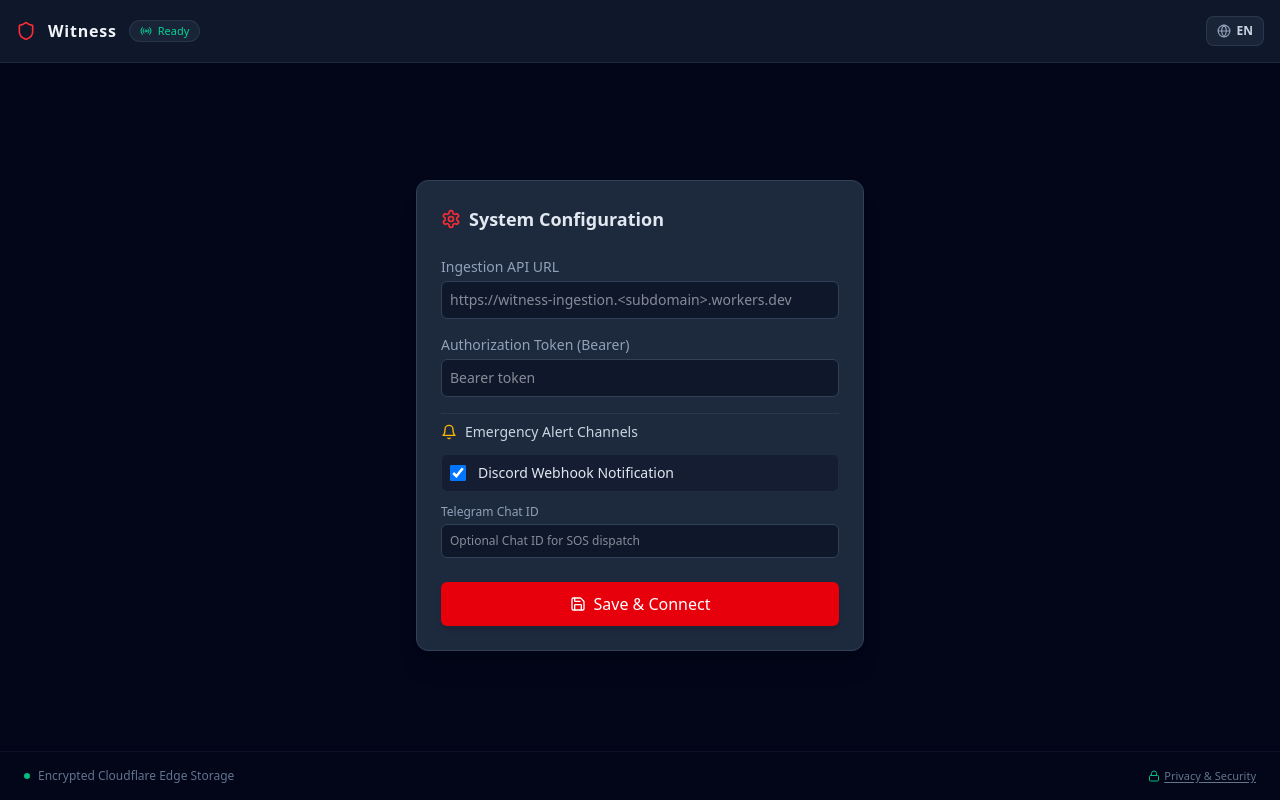
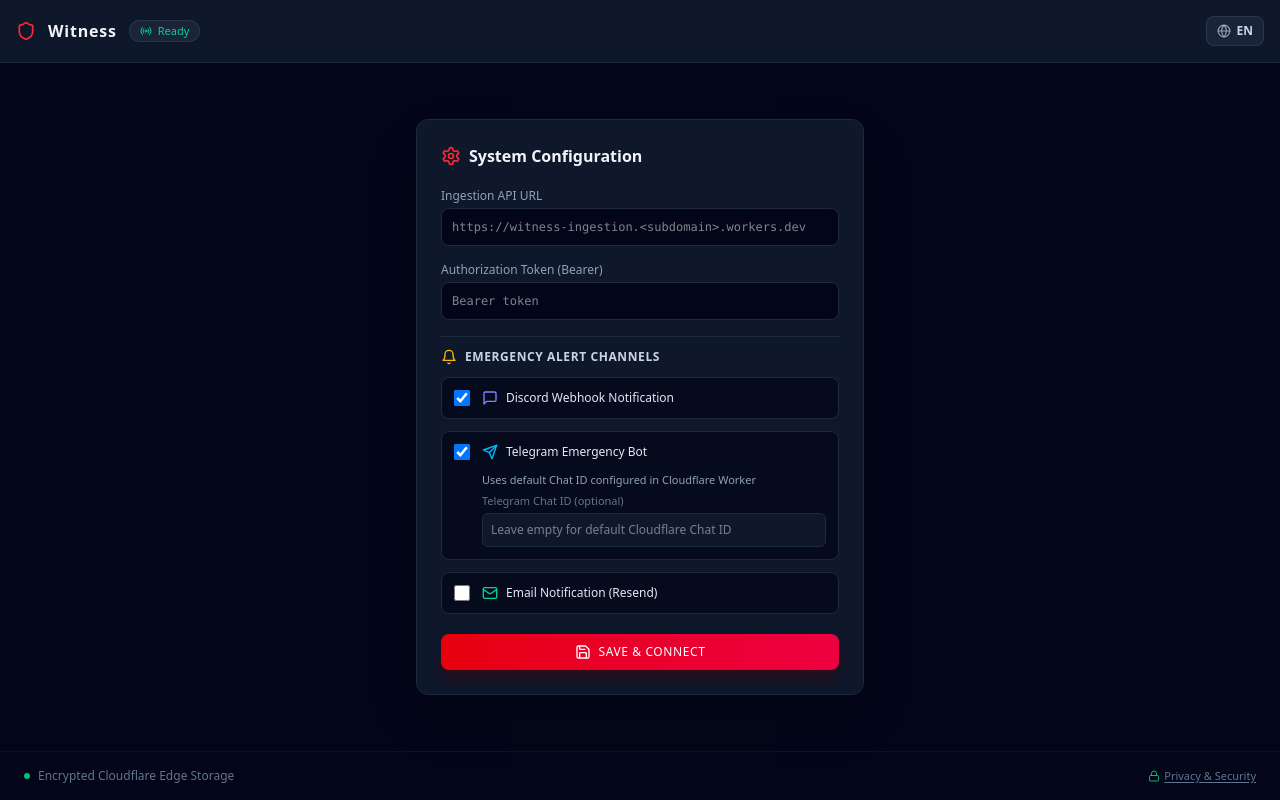
Before and after one commit to jammerdeployed/blackbox-protocol, a React (Vite) app in the folder apps/web/: page / in a window 1280 px wide. Built offline with nearby package versions, Linux system fonts and the light colour scheme.

Commit message:
feat(web,alert): add toggles for Telegram and Email alerts, auto-fallback to Cloudflare env chatId

```diff
--- a/apps/web/public/sw.js
+++ b/apps/web/public/sw.js
@@ -1,4 +1,4 @@
-const CACHE_NAME = 'witness-cache-v3';
+const CACHE_NAME = 'witness-cache-v4';
 
 // Immediately take control of all clients upon install
 self.addEventListener('install', (event) => {
--- a/apps/web/src/App.tsx
+++ b/apps/web/src/App.tsx
@@ -1,7 +1,7 @@
 import { useState, useEffect, useMemo, useCallback } from 'react';
 import { createPortal } from 'react-dom';
 import { Layout } from './components/Layout';
-import { SettingsPanel } from './components/SettingsPanel';
+import { SettingsPanel, type SettingsFormData } from './components/SettingsPanel';
 import { RecordButton } from './components/RecordButton';
 import { StatusBar } from './components/StatusBar';
 import { SessionList, type DisplaySession } from './components/SessionList';
@@ -14,7 +14,10 @@
   const [apiUrl, setApiUrl] = useState(localStorage.getItem('apiUrl') || '');
   const [token, setToken] = useState(localStorage.getItem('token') || '');
   const [chatId, setChatId] = useState(localStorage.getItem('chatId') || '');
+  const [emailAddress, setEmailAddress] = useState(localStorage.getItem('emailAddress') || '');
   const [discordAlert, setDiscordAlert] = useState(localStorage.getItem('discordAlert') !== 'false');
+  const [telegramAlert, setTelegramAlert] = useState(localStorage.getItem('telegramAlert') !== 'false');
+  const [emailAlert, setEmailAlert] = useState(localStorage.getItem('emailAlert') === 'true');
   const [isSettingsOpen, setIsSettingsOpen] = useState(false);
   const [isOnline, setIsOnline] = useState(navigator.onLine);
   const [sessions, setSessions] = useState<DisplaySession[]>([]);
@@ -67,10 +70,12 @@
   const alertPreferences: AlertPreferences = useMemo(
     () => ({
       discord: discordAlert,
-      telegram: Boolean(chatId.trim()),
-      email: false,
+      telegram: telegramAlert,
+      email: emailAlert,
+      chatId: chatId.trim() || undefined,
+      emailAddress: emailAddress.trim() || undefined,
     }),
-    [discordAlert, chatId]
+    [discordAlert, telegramAlert, emailAlert, chatId, emailAddress]
   );
 
   const { isRecording, duration, chunkCount, startRecording, stopRecording, error } = useRecorder(
@@ -81,15 +86,21 @@
   );
   const { uploadStats } = useUploadStatus();
 
-  const handleSaveSettings = (u: string, t: string, c: string, d: boolean) => {
-    localStorage.setItem('apiUrl', u);
-    localStorage.setItem('token', t);
-    localStorage.setItem('chatId', c);
-    localStorage.setItem('discordAlert', String(d));
-    setApiUrl(u);
-    setToken(t);
-    setChatId(c);
-    setDiscordAlert(d);
+  const handleSaveSettings = (data: SettingsFormData) => {
+    localStorage.setItem('apiUrl', data.url);
+    localStorage.setItem('token', data.token);
+    localStorage.setItem('chatId', data.chatId);
+    localStorage.setItem('emailAddress', data.emailAddress);
+    localStorage.setItem('discordAlert', String(data.discordEnabled));
+    localStorage.setItem('telegramAlert', String(data.telegramEnabled));
+    localStorage.setItem('emailAlert', String(data.emailEnabled));
+    setApiUrl(data.url);
+    setToken(data.token);
+    setChatId(data.chatId);
+    setEmailAddress(data.emailAddress);
+    setDiscordAlert(data.discordEnabled);
+    setTelegramAlert(data.telegramEnabled);
+    setEmailAlert(data.emailEnabled);
     setIsSettingsOpen(false);
   };
 
@@ -104,7 +115,10 @@
             initUrl={apiUrl}
             initToken={token}
             initChatId={chatId}
+            initEmailAddress={emailAddress}
             initDiscordEnabled={discordAlert}
+            initTelegramEnabled={telegramAlert}
+            initEmailEnabled={emailAlert}
           />
         </div>
       ) : (
@@ -152,7 +166,10 @@
                   initUrl={apiUrl}
                   initToken={token}
                   initChatId={chatId}
+                  initEmailAddress={emailAddress}
                   initDiscordEnabled={discordAlert}
+                  initTelegramEnabled={telegramAlert}
+                  initEmailEnabled={emailAlert}
                   onClose={() => setIsSettingsOpen(false)}
                 />
               </div>,
--- a/apps/web/src/components/SettingsPanel.tsx
+++ b/apps/web/src/components/SettingsPanel.tsx
@@ -1,13 +1,26 @@
 import React, { useState } from 'react';
-import { Settings, Save, Bell, X } from 'lucide-react';
+import { Settings, Save, Bell, X, Send, Mail, MessageSquare } from 'lucide-react';
 import { useTranslation } from '../lib/locales';
 
+export interface SettingsFormData {
+  url: string;
+  token: string;
+  chatId: string;
+  emailAddress: string;
+  discordEnabled: boolean;
+  telegramEnabled: boolean;
+  emailEnabled: boolean;
+}
+
 interface Props {
-  onSave: (url: string, token: string, chatId: string, discordEnabled: boolean) => void;
+  onSave: (data: SettingsFormData) => void;
   initUrl: string;
   initToken: string;
-  initChatId: string;
+  initChatId?: string;
+  initEmailAddress?: string;
   initDiscordEnabled?: boolean;
+  initTelegramEnabled?: boolean;
+  initEmailEnabled?: boolean;
   onClose?: () => void;
 }
 
@@ -15,33 +28,47 @@
   onSave,
   initUrl,
   initToken,
-  initChatId,
+  initChatId = '',
+  initEmailAddress = '',
   initDiscordEnabled = true,
+  initTelegramEnabled = true,
+  initEmailEnabled = false,
   onClose,
 }) => {
   const { t } = useTranslation();
   const [url, setUrl] = useState(initUrl);
   const [token, setToken] = useState(initToken);
   const [chatId, setChatId] = useState(initChatId);
+  const [emailAddress, setEmailAddress] = useState(initEmailAddress);
   const [discordEnabled, setDiscordEnabled] = useState(initDiscordEnabled);
+  const [telegramEnabled, setTelegramEnabled] = useState(initTelegramEnabled);
+  const [emailEnabled, setEmailEnabled] = useState(initEmailEnabled);
 
   const handleSubmit = (e: React.FormEvent) => {
     e.preventDefault();
-    onSave(url, token, chatId, discordEnabled);
+    onSave({
+      url,
+      token,
+      chatId,
+      emailAddress,
+      discordEnabled,
+      telegramEnabled,
+      emailEnabled,
+    });
   };
 
   return (
-    <div className="w-full max-w-md p-6 bg-slate-800 rounded-xl mt-4 shadow-xl border border-slate-700">
-      <div className="flex items-center justify-between mb-6 text-slate-200">
+    <div className="w-full max-w-md p-6 bg-slate-900 border border-slate-800 rounded-xl shadow-2xl">
+      <div className="flex items-center justify-between mb-5 text-slate-200">
         <div className="flex items-center gap-2">
           <Settings className="w-5 h-5 text-red-500" />
-          <h2 className="text-lg font-semibold">{t.systemConfig}</h2>
+          <h2 className="text-base font-bold text-slate-100">{t.systemConfig}</h2>
         </div>
         {onClose && (
           <button
             type="button"
             onClick={onClose}
-            className="p-1 rounded-md text-slate-400 hover:text-white hover:bg-slate-700 transition-colors"
+            className="p-1 rounded-md text-slate-400 hover:text-white hover:bg-slate-800 transition-colors"
             title={t.closeSettings}
           >
             <X className="w-5 h-5" />
@@ -51,59 +78,120 @@
 
       <form onSubmit={handleSubmit} className="space-y-4">
         <div>
-          <label className="block text-sm text-slate-400 mb-1">{t.apiUrlLabel}</label>
+          <label className="block text-xs font-medium text-slate-400 mb-1">{t.apiUrlLabel}</label>
           <input
             type="text"
             required
             value={url}
             onChange={(e) => setUrl(e.target.value)}
-            className="w-full bg-slate-900 border border-slate-700 rounded-md p-2 text-white focus:outline-none focus:border-red-500 text-sm"
+            className="w-full bg-slate-950 border border-slate-800 rounded-lg p-2.5 text-white focus:outline-none focus:border-red-500 text-xs font-mono"
             placeholder="https://witness-ingestion.<subdomain>.workers.dev"
           />
         </div>
 
         <div>
-          <label className="block text-sm text-slate-400 mb-1">{t.authTokenLabel}</label>
+          <label className="block text-xs font-medium text-slate-400 mb-1">{t.authTokenLabel}</label>
           <input
             type="password"
             value={token}
             onChange={(e) => setToken(e.target.value)}
-            className="w-full bg-slate-900 border border-slate-700 rounded-md p-2 text-white focus:outline-none focus:border-red-500 text-sm"
+            className="w-full bg-slate-950 border border-slate-800 rounded-lg p-2.5 text-white focus:outline-none focus:border-red-500 text-xs font-mono"
             placeholder="Bearer token"
           />
         </div>
 
-        <div className="pt-2 border-t border-slate-700/60">
-          <div className="flex items-center gap-2 mb-3 text-slate-300">
+        <div className="pt-3 border-t border-slate-800 space-y-3">
+          <div className="flex items-center gap-2 text-slate-300">
             <Bell className="w-4 h-4 text-amber-400" />
-            <span className="text-sm font-medium">{t.alertRouting}</span>
+            <span className="text-xs font-semibold uppercase tracking-wider">{t.alertRouting}</span>
           </div>
 
-          <label className="flex items-center gap-3 p-2 bg-slate-900/60 rounded-md border border-slate-700/40 cursor-pointer hover:bg-slate-900 transition-colors mb-3">
+          {/* Discord Webhook Option */}
+          <div className="p-3 bg-slate-950/70 border border-slate-800 rounded-lg transition-colors">
+            <label className="flex items-center gap-3 cursor-pointer select-none">
               <input
                 type="checkbox"
                 checked={discordEnabled}
                 onChange={(e) => setDiscordEnabled(e.target.checked)}
-              className="w-4 h-4 rounded text-red-600 focus:ring-red-500 bg-slate-800 border-slate-600"
+                className="w-4 h-4 rounded text-red-600 focus:ring-red-500 bg-slate-900 border-slate-700"
               />
-            <span className="text-sm text-slate-200">{t.discordAlert}</span>
+              <div className="flex items-center gap-2 text-slate-200">
+                <MessageSquare className="w-4 h-4 text-indigo-400" />
+                <span className="text-xs font-medium">{t.discordAlert}</span>
+              </div>
             </label>
+          </div>
 
+          {/* Telegram Bot Option */}
+          <div className="p-3 bg-slate-950/70 border border-slate-800 rounded-lg space-y-2 transition-colors">
+            <label className="flex items-center gap-3 cursor-pointer select-none">
+              <input
+                type="checkbox"
+                checked={telegramEnabled}
+                onChange={(e) => setTelegramEnabled(e.target.checked)}
+                className="w-4 h-4 rounded text-red-600 focus:ring-red-500 bg-slate-900 border-slate-700"
+              />
+              <div className="flex items-center gap-2 text-slate-200">
+                <Send className="w-4 h-4 text-sky-400" />
+                <span className="text-xs font-medium">{t.telegramAlert}</span>
+              </div>
+            </label>
+            {telegramEnabled && (
+              <div className="pl-7 pt-1 space-y-1.5">
+                <p className="text-[11px] text-slate-400 leading-snug">
+                  {t.telegramDefaultNotice}
+                </p>
                 <div>
-            <label className="block text-xs text-slate-400 mb-1">{t.telegramChatIdLabel}</label>
+                  <label className="block text-[11px] text-slate-500 mb-1">{t.telegramChatIdLabel}</label>
                   <input
                     type="text"
                     value={chatId}
                     onChange={(e) => setChatId(e.target.value)}
-              className="w-full bg-slate-900 border border-slate-700 rounded-md p-2 text-white focus:outline-none focus:border-red-500 text-xs"
+                    className="w-full bg-slate-900 border border-slate-800 rounded-md p-2 text-slate-200 focus:outline-none focus:border-red-500 text-xs"
                     placeholder={t.telegramChatIdPlaceholder}
                   />
+                </div>
+              </div>
+            )}
+          </div>
+
+          {/* Email Option */}
+          <div className="p-3 bg-slate-950/70 border border-slate-800 rounded-lg space-y-2 transition-colors">
+            <label className="flex items-center gap-3 cursor-pointer select-none">
+              <input
+                type="checkbox"
+                checked={emailEnabled}
+                onChange={(e) => setEmailEnabled(e.target.checked)}
+                className="w-4 h-4 rounded text-red-600 focus:ring-red-500 bg-slate-900 border-slate-700"
+              />
+              <div className="flex items-center gap-2 text-slate-200">
+                <Mail className="w-4 h-4 text-emerald-400" />
+                <span className="text-xs font-medium">{t.emailAlert}</span>
+              </div>
+            </label>
+            {emailEnabled && (
+              <div className="pl-7 pt-1 space-y-1.5">
+                <div>
+                  <label className="block text-[11px] text-slate-400 mb-1">{t.emailAddressLabel}</label>
+                  <input
+                    type="email"
+                    value={emailAddress}
+                    onChange={(e) => setEmailAddress(e.target.value)}
+                    className="w-full bg-slate-900 border border-slate-800 rounded-md p-2 text-slate-200 focus:outline-none focus:border-red-500 text-xs"
+                    placeholder={t.emailPlaceholder}
+                  />
+                </div>
+                <p className="text-[10px] text-slate-500 leading-snug">
+                  {t.emailNotice}
+                </p>
+              </div>
+            )}
           </div>
         </div>
 
         <button
           type="submit"
-          className="w-full flex items-center justify-center gap-2 bg-red-600 hover:bg-red-500 p-2.5 rounded-md font-medium text-white transition-colors mt-6 shadow-md"
+          className="w-full flex items-center justify-center gap-2 bg-gradient-to-r from-red-600 to-rose-600 hover:from-red-500 hover:to-rose-500 p-2.5 rounded-lg font-medium text-white text-xs tracking-wider uppercase transition-all shadow-lg shadow-red-950/50 mt-5"
         >
           <Save className="w-4 h-4" />
           {t.saveAndConnect}
--- a/apps/web/src/lib/locales/cs.ts
+++ b/apps/web/src/lib/locales/cs.ts
@@ -34,14 +34,17 @@
   pendingUploads: "Čeká na odeslání",
   totalUploaded: "Odesláno",
   errorPrefix: "Chyba",
-  telegramAlert: "Telegram bot",
-  discordAlert: "Discord webhook",
+  telegramAlert: "Telegram nouzový bot",
+  discordAlert: "Discord webhook notifikace",
   emailAlert: "Emailová notifikace (Resend)",
   emailPlaceholder: "nouzovy-kontakt@example.com",
+  emailAddressLabel: "Emailová adresa příjemce",
+  emailNotice: "Vyžaduje nastavený RESEND_API_KEY v Cloudflare Workeru",
+  telegramChatIdLabel: "Telegram Chat ID (volitelné)",
+  telegramChatIdPlaceholder: "Ponechte prázdné pro výchozí z Cloudflare",
+  telegramDefaultNotice: "Použije výchozí Chat ID nastavené v Cloudflare Workeru",
   apiUrlLabel: "API URL",
   authTokenLabel: "Autorizační token (Bearer)",
-  telegramChatIdLabel: "Telegram Chat ID",
-  telegramChatIdPlaceholder: "Volitelné Chat ID pro upozornění",
   closeSettings: "Zavřít",
   refreshSessions: "Aktualizovat seznam",
   clearHistory: "Vymazat historii",
--- a/apps/web/src/lib/locales/en.ts
+++ b/apps/web/src/lib/locales/en.ts
@@ -40,10 +40,13 @@
   discordAlert: "Discord Webhook Notification",
   emailAlert: "Email Notification (Resend)",
   emailPlaceholder: "emergency-contact@example.com",
+  emailAddressLabel: "Alert Destination Email",
+  emailNotice: "Requires RESEND_API_KEY secret configured in Cloudflare Worker",
+  telegramChatIdLabel: "Telegram Chat ID (optional)",
+  telegramChatIdPlaceholder: "Leave empty for default Cloudflare Chat ID",
+  telegramDefaultNotice: "Uses default Chat ID configured in Cloudflare Worker",
   apiUrlLabel: "Ingestion API URL",
   authTokenLabel: "Authorization Token (Bearer)",
-  telegramChatIdLabel: "Telegram Chat ID",
-  telegramChatIdPlaceholder: "Optional Chat ID for SOS dispatch",
   closeSettings: "Close",
   refreshSessions: "Refresh sessions",
   clearHistory: "Clear local history",
--- a/packages/shared/src/types.ts
+++ b/packages/shared/src/types.ts
@@ -11,6 +11,7 @@
   discord: boolean;
   email: boolean;
   emailAddress?: string;
+  chatId?: string;
 }
 
 /** A recording session */
```
Also changed, not shown: 1 other file (tests, documents, lock files or other folders). Lines whose indentation alone changed are shown as unchanged.
